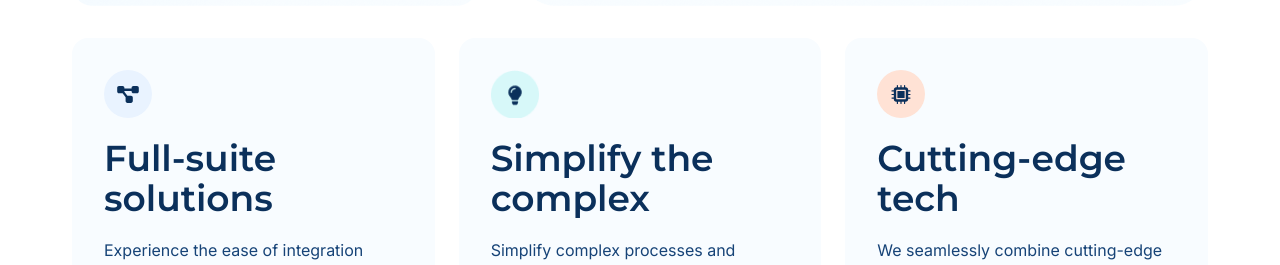
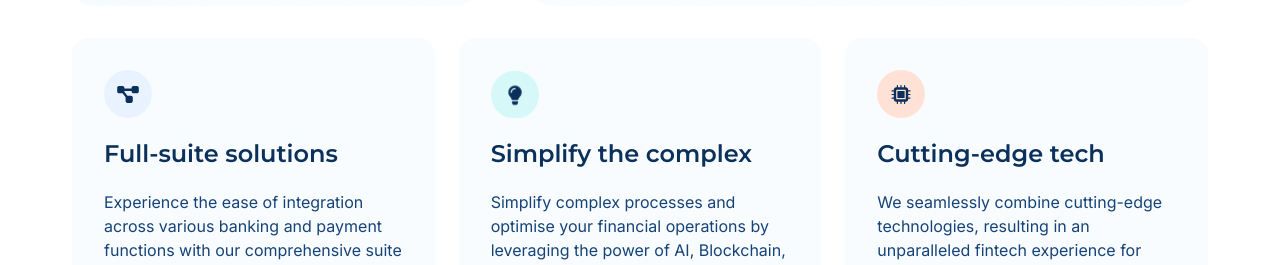
Before and after one commit to topurayhan007/any-tech, a Next.js app: page / in a window 1280 px wide. Shown: the part 2060-2325 px from the top of the page. Built offline with nearby package versions, Linux system fonts and the light colour scheme.

Commit message:
Update: Decreased font size

```diff
--- a/app/globals.css
+++ b/app/globals.css
@@ -33,7 +33,7 @@
 }
 
 h4 {
-  @apply text-2xl md:text-3xl lg:text-4xl font-semibold text-black-main font-montserrat;
+  @apply text-lg md:text-xl lg:text-2xl font-semibold text-black-main font-montserrat;
 }
 
 h6 {
--- a/components/Footer.tsx
+++ b/components/Footer.tsx
@@ -37,7 +37,7 @@
             </ul>
           </div>
 
-          <div className="flex text-2xl items-center justify-between gap-3">
+          <div className="flex lg:hidden text-2xl items-center justify-between gap-3">
             <Link href="#" className="text-blue-main hover:text-white">
               <FaLinkedin />
             </Link>
```
